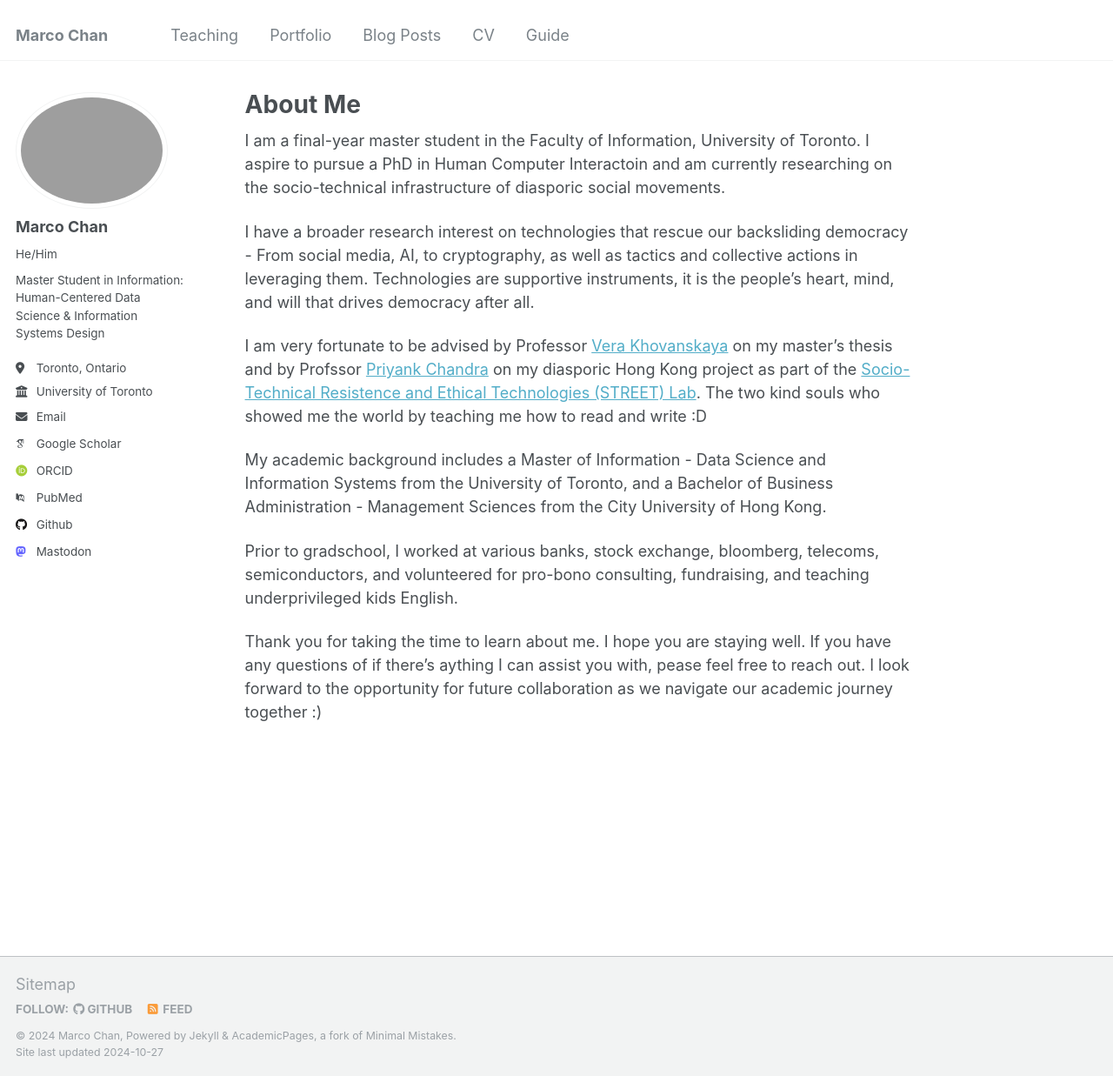
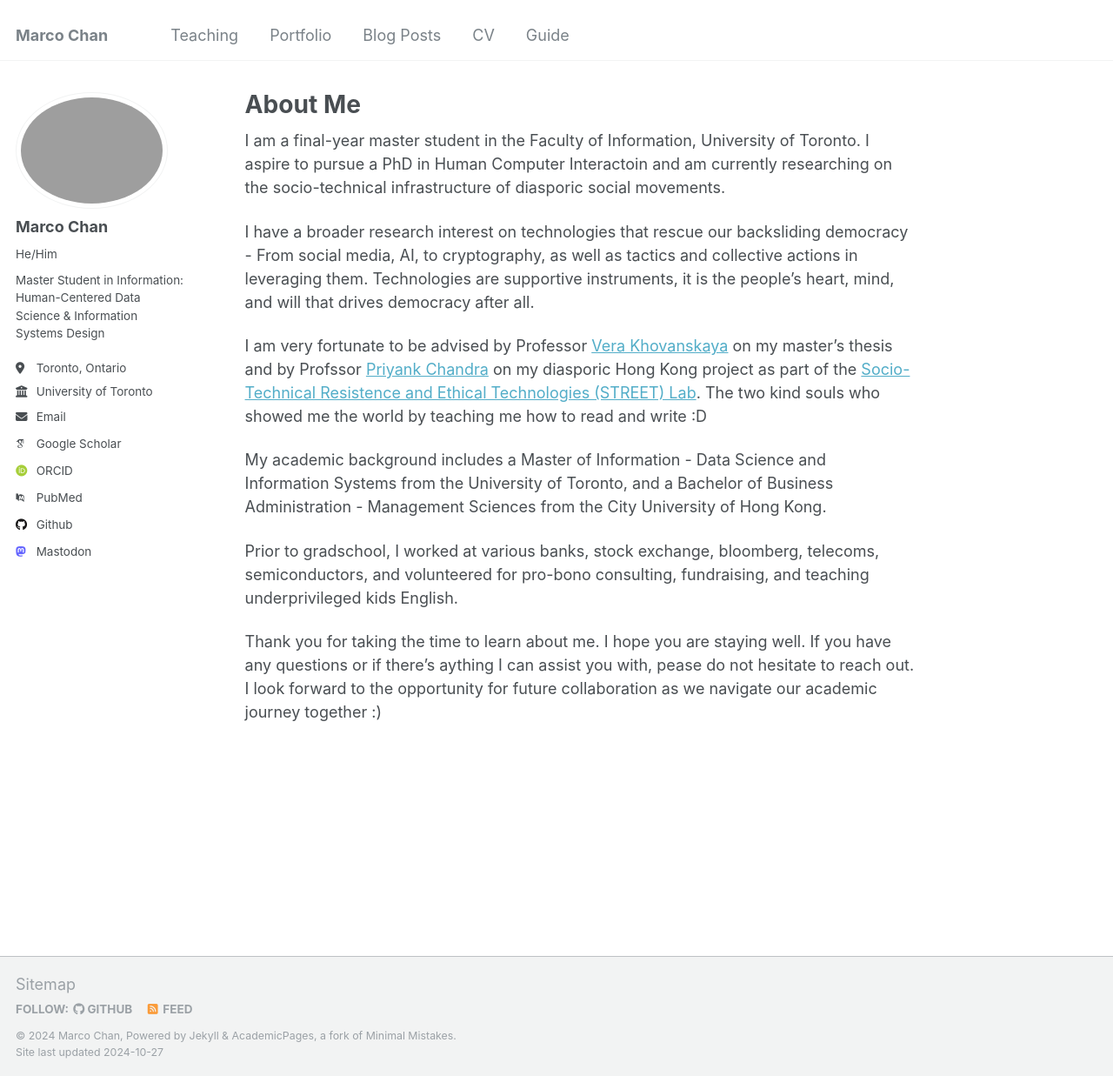
Before and after one commit to Marco-ProspectivePhD/home, a Jekyll site: the page built from _pages/about.md, in a window 1280 px wide and 1237 px high. Shown: the whole window at 87% size. Built offline with Jekyll 4.4.1, drawn with Linux system fonts in a browser that asks for light colours; some web fonts are replaced.

Commit message:
Update about.md

```diff
--- a/_pages/about.md
+++ b/_pages/about.md
@@ -17,4 +17,4 @@ My academic background includes a Master of Information - Data Science and Infor
 
 Prior to gradschool, I worked at various banks, stock exchange, bloomberg, telecoms, semiconductors, and volunteered for pro-bono consulting, fundraising, and teaching underprivileged kids English.
 
-Thank you for taking the time to learn about me. I hope you are staying well. If you have any questions of if there's aything I can assist you with, pease feel free to reach out. I look forward to the opportunity for future collaboration as we navigate our academic journey together :)
+Thank you for taking the time to learn about me. I hope you are staying well. If you have any questions or if there's aything I can assist you with, pease do not hesitate to reach out. I look forward to the opportunity for future collaboration as we navigate our academic journey together :)
```
